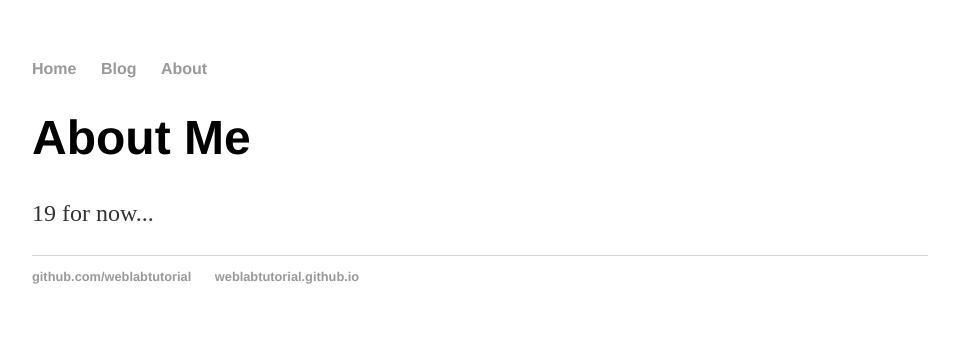
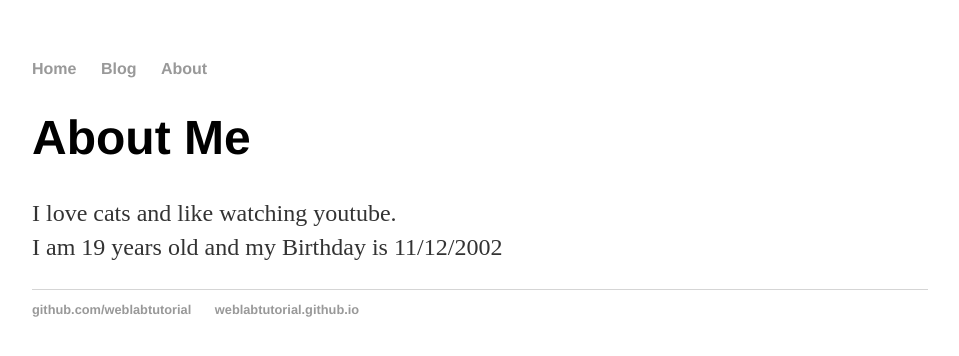
Before and after one commit to Sn2054/sn2054.github.io, a Jekyll site: the page built from about/index.html, in a window 1280 px wide. Shown: the top 356 px of the page, without its empty margins (160-1119 px from the left). Built offline with Jekyll 4.4.1, drawn with Linux system fonts in a browser that asks for light colours.

Commit message:
Added few details

```diff
--- a/about/index.html
+++ b/about/index.html
@@ -4,5 +4,5 @@ title: Web Programming
 ---
 <div class="blurb">
 <h1>About Me</h1>
-<p>19 for now...</p>
+<p>I love cats and like watching youtube. <br> I am 19 years old and my Birthday is 11/12/2002</p>
 </div>
```
